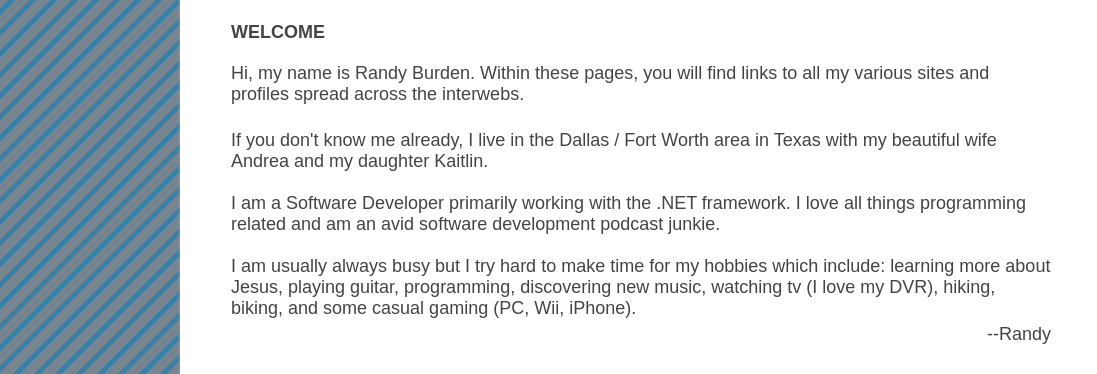
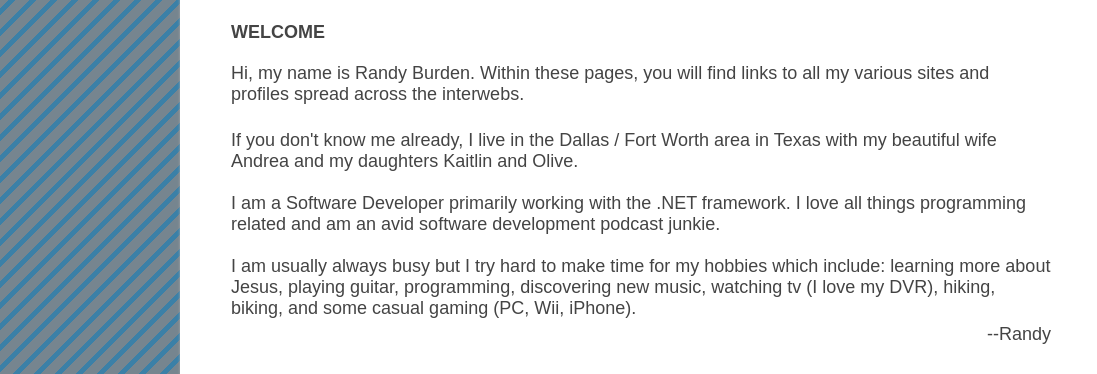
Before and after one commit to randyburden/randyburden.github.com, a plain HTML site: page index.html in a window 1280 px wide. Shown: the part 89-463 px from the top of the page, 0-1097 px from the left. Drawn offline with nearby package versions, Linux system fonts and the light colour scheme.

Commit message:
Added Olive's name.

```diff
--- a/index.html
+++ b/index.html
@@ -67,7 +67,7 @@ ul li{
 
 				<p class="left">
 					If you don't know me already, I live in the Dallas / Fort Worth
-					area in Texas with my beautiful wife Andrea and my daughter Kaitlin.
+					area in Texas with my beautiful wife Andrea and my daughters Kaitlin and Olive.
 					<br /><br />
 					I am a Software Developer primarily working with the .NET framework. I love
 					all things programming related and am an avid software development podcast junkie.
```
